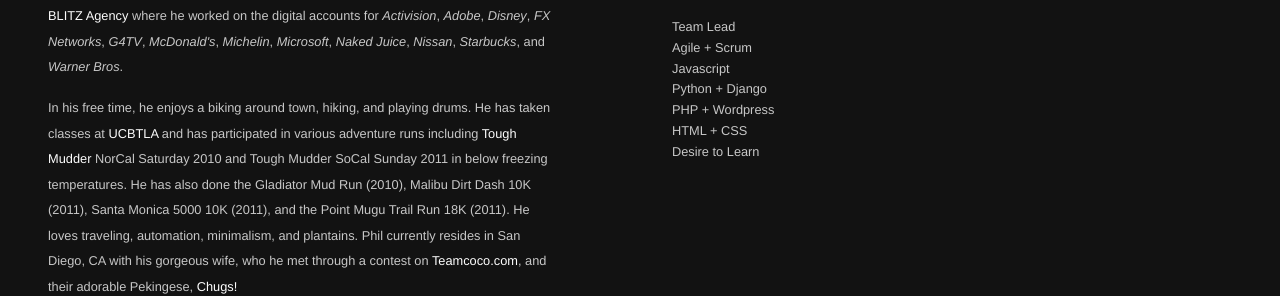
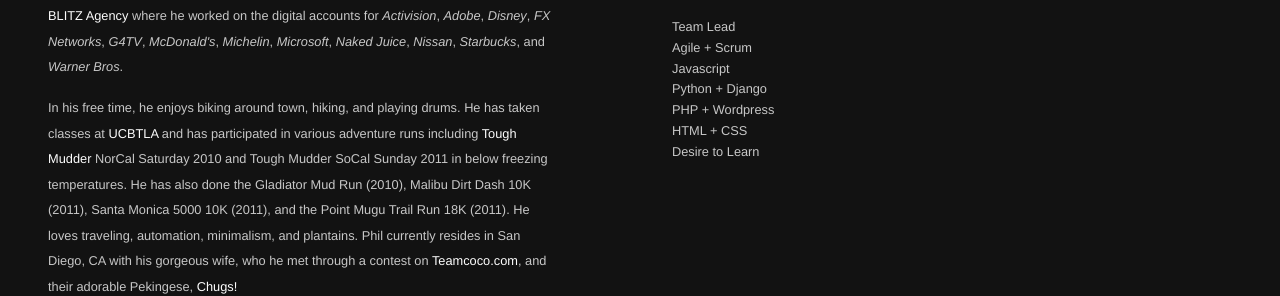
Before and after one commit to philtobias/philtobias.net, a Jekyll site: the page built from index.html, in a window 1280 px wide. Shown: the part 1641-1937 px from the top of the page. Built offline with Jekyll 4.4.1, drawn with Linux system fonts in a browser that asks for light colours.

```diff
--- a/_layouts/default.html
+++ b/_layouts/default.html
@@ -24,5 +24,6 @@
   var _gaq=_gaq||[];_gaq.push(["_setAccount","UA-28521681-1"]);_gaq.push(["_setDomainName",".philtobias.net"]);_gaq.push(["_trackPageview"]);
   (function(){var a=document.createElement("script");a.type="text/javascript";a.async=!0;a.src=("https:"==document.location.protocol?"https://ssl":"http://www")+".google-analytics.com/ga.js";var b=document.getElementsByTagName("script")[0];b.parentNode.insertBefore(a,b)})();
   </script>
+  <script src="//d2wy8f7a9ursnm.cloudfront.net/bugsnag-3.min.js" data-apikey="7b02dcab1be5d6659e43af10a8b54c03"></script>
 </body>
 </html>
--- a/index.html
+++ b/index.html
@@ -21,7 +21,7 @@ layout: default
         </p>
         <p>Phil Tobias received his master's degree in Computer Science at Kutztown University of Pennsylvania and moved to Los Angeles, CA immediately following graduation. Over the next few years, he was employed at <a href="//tbwa.com" target="_blank">TBWA Worldwide</a>, <a href="//projeqt.com" target="_blank">Projeqt</a>, <a href="//tbwachiatday.com" target="_blank">TBWA\Chiat\Day</a>, and <a href="//blitzagency" target="_blank">BLITZ Agency</a> where he worked on the digital accounts for <i>Activision</i>, <i>Adobe</i>, <i>Disney</i>, <i>FX Networks</i>, <i>G4TV</i>, <i>McDonald's</i>, <i>Michelin</i>, <i>Microsoft</i>, <i>Naked Juice</i>, <i>Nissan</i>, <i>Starbucks</i>, and <i>Warner Bros</i></a>.</p>
 
-        <p>In his free time, he enjoys a biking around town, hiking, and playing drums. He has taken classes at <a href="//www.ucbtheatre.com/" target="_blank">UCBTLA</a> and has participated in various adventure runs including <a href="//toughmudder.com/" target="_blank">Tough Mudder</a> NorCal Saturday 2010 and Tough Mudder SoCal Sunday 2011 in below freezing temperatures. He has also done the Gladiator Mud Run (2010), Malibu Dirt Dash 10K (2011), Santa Monica 5000 10K (2011), and the Point Mugu Trail Run 18K (2011). He loves traveling, automation, minimalism, and plantains. Phil currently resides in San Diego, CA with his gorgeous wife, who he met through a contest on <a href="//teamcoco.com" target="_blank">Teamcoco.com</a>, and their adorable Pekingese, <a href="//instagram.com/chugbunny/" target="_blank">Chugs!</a></p>
+        <p>In his free time, he enjoys biking around town, hiking, and playing drums. He has taken classes at <a href="//www.ucbtheatre.com/" target="_blank">UCBTLA</a> and has participated in various adventure runs including <a href="//toughmudder.com/" target="_blank">Tough Mudder</a> NorCal Saturday 2010 and Tough Mudder SoCal Sunday 2011 in below freezing temperatures. He has also done the Gladiator Mud Run (2010), Malibu Dirt Dash 10K (2011), Santa Monica 5000 10K (2011), and the Point Mugu Trail Run 18K (2011). He loves traveling, automation, minimalism, and plantains. Phil currently resides in San Diego, CA with his gorgeous wife, who he met through a contest on <a href="//teamcoco.com" target="_blank">Teamcoco.com</a>, and their adorable Pekingese, <a href="//instagram.com/chugbunny/" target="_blank">Chugs!</a></p>
     </div>
     <div class="grid__item">
         <h3>Accolades</h3>
```
Also changed, not shown: 1 other file.
